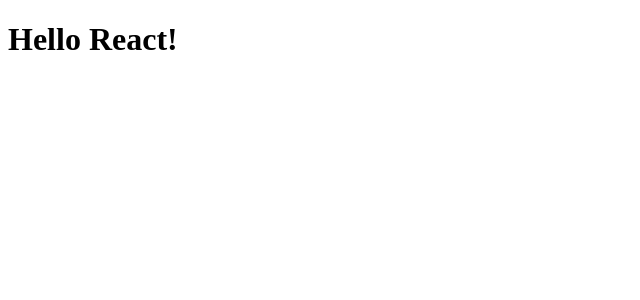
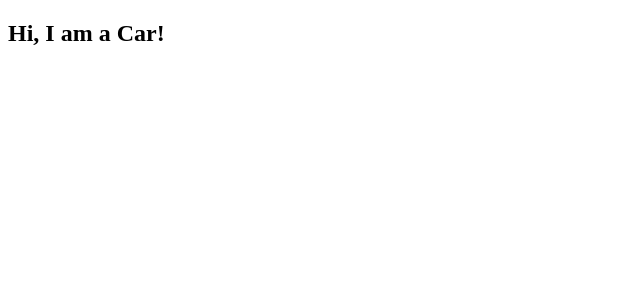
Before and after one commit to abdussametkaci/React_Tutorial, a React (Create React App) app in the folder my-react-app/: page / in a window 1280 px wide. Shown: the top 300 px of the page, without its empty margins (0-640 px from the left). Built offline with nearby package versions, Linux system fonts and the light colour scheme.

Commit message:
react components

```diff
--- a/my-react-app/package.json
+++ b/my-react-app/package.json
@@ -38,5 +38,8 @@
   "devDependencies": {
     "nodemon": "^2.0.13",
     "prettier": "^2.4.1"
+  },
+  "prettier": {
+    "singleQuote": true
   }
 }
--- /dev/null
+++ b/my-react-app/src/Car.js
@@ -0,0 +1,5 @@
+function Car() {
+  return <h2>Hi, I am a Car!</h2>;
+}
+
+export default Car;
--- a/my-react-app/src/index.js
+++ b/my-react-app/src/index.js
@@ -1,6 +1,8 @@
-import React from "react";
-import ReactDOM from "react-dom";
+import React from 'react';
+import ReactDOM from 'react-dom';
+import Car from './Car';
 
-const myfirstelement = <h1>Hello React!</h1>;
+// const myfirstelement = <h1>Hello React!</h1>;
 
-ReactDOM.render(myfirstelement, document.getElementById("root"));
+// ReactDOM.render(myfirstelement, document.getElementById("root"));
+ReactDOM.render(<Car />, document.getElementById('root'));
```
Also changed, not shown: 1 other file (tests, documents, lock files or other folders).
